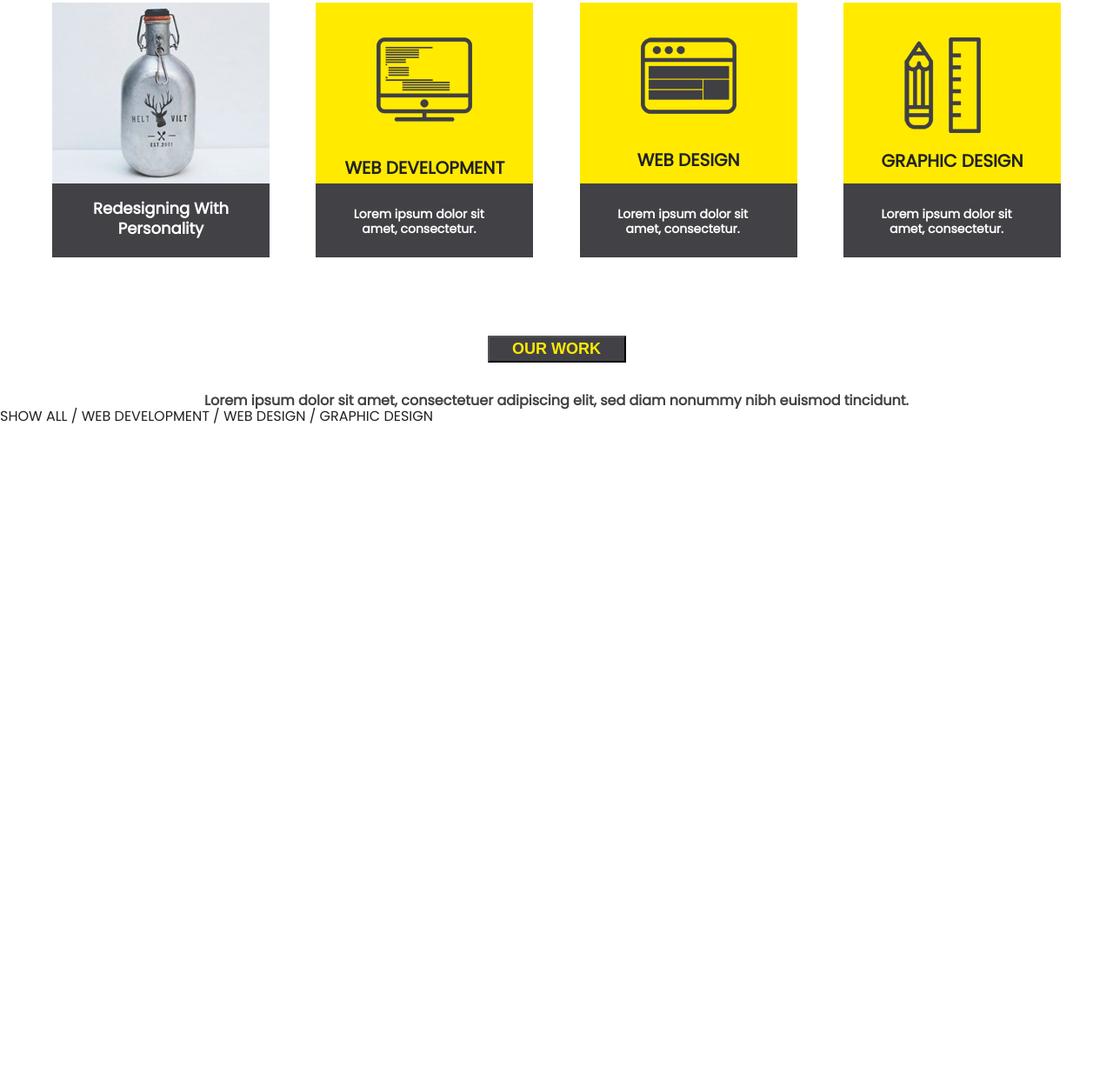
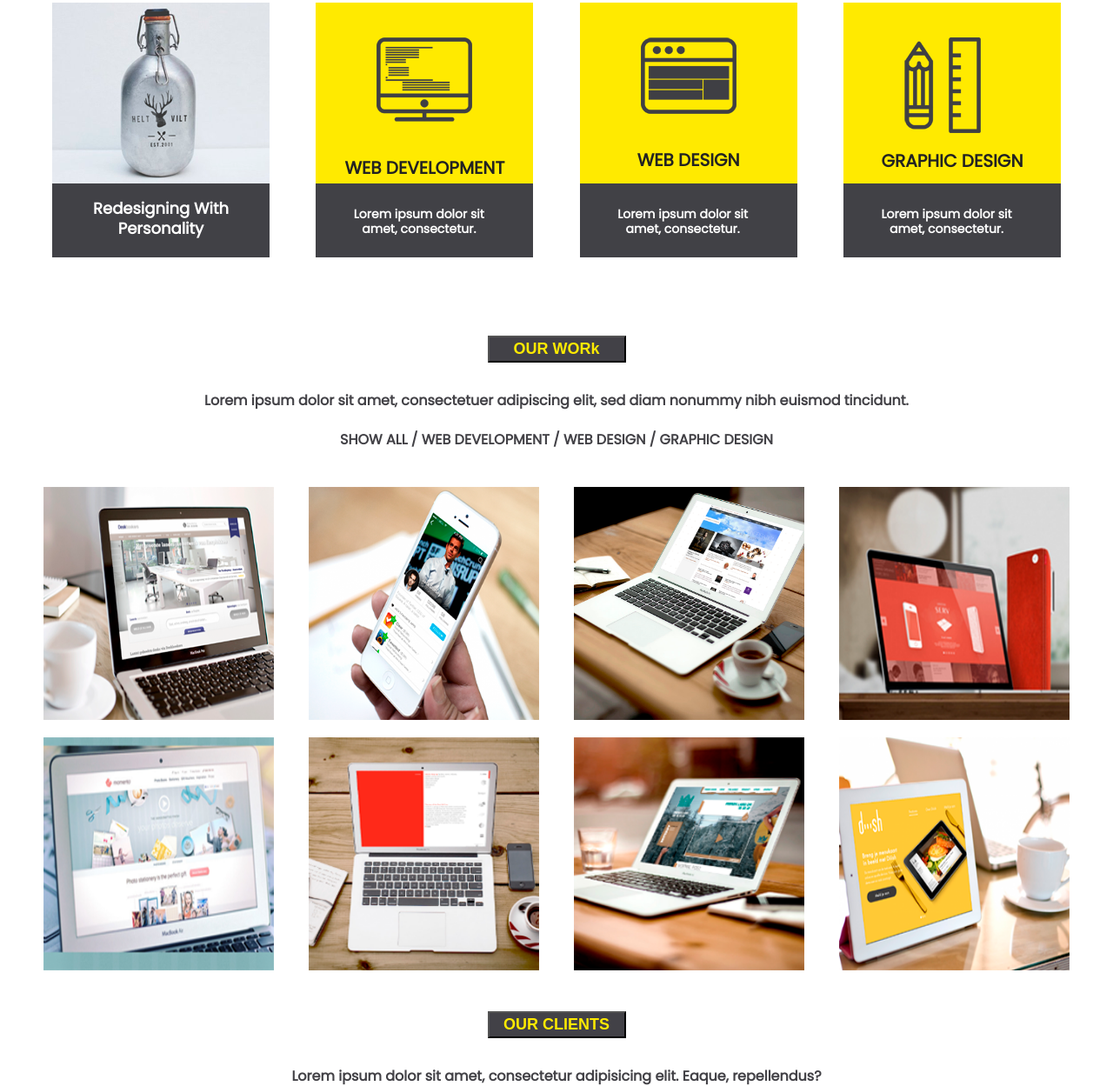
Before and after one commit to ivlievv/second_Site_HM_Progect, a plain HTML site: page index.html in a window 1280 px wide. Shown: the part 1119-2368 px from the top of the page at 87% size. Before the commit the page ends 1609 px from the top, so only its background shows below. Drawn offline with nearby package versions, Linux system fonts and the light colour scheme.

Commit message:
work commit

```diff
--- /dev/null
+++ b/assets/css/design.css
@@ -0,0 +1,53 @@
+.descriptionDesign{
+    font-size: 16px;
+    font-weight: bold;
+    line-height: 21px;
+    text-align: center;
+    color: #424146;
+    margin-top: 24px;
+    margin-bottom: 34px;
+}
+
+.workGeneralContainer{
+    max-width: 1200px;
+    margin: 0 auto;
+    display: flex;
+    justify-content: space-between;
+    flex-wrap: wrap;
+}
+
+.workGeneralContainer img{
+    width: 265px;
+    height: 268px;
+    margin: 10px 10px;
+
+}
+
+.btnClients{
+    display: flex;
+    justify-content: center;
+    margin-top: 37px;
+}
+
+.clients{
+    width: 159px;
+    height: 31px;
+    background-color: #424147;
+}
+
+.clients p{
+    font-size: 18px;
+    font-weight: bold;
+    line-height: 21px;
+    color: #ffea00;
+    text-align: center;
+}
+
+.descriptionClients{
+    margin-top: 33px;
+    color: #424146;
+    text-align: center;
+    font-size: 16px;
+    font-weight: bold;
+    line-height: 21px;
+}
--- a/assets/css/portfolio.css
+++ b/assets/css/portfolio.css
@@ -67,7 +67,7 @@
     padding: 27px 38px 30px 25px;
 }
 
-.test{
+.portfolioGeneralContainer{
     max-width: 1160px;
     margin: 0 auto;
 }
@@ -86,7 +86,6 @@
     font-size: 18px;
     font-weight: bold;
     line-height: 21px;
-    text-transform: uppercase;
     color: #ffea00;
     text-align: center;
 }
--- a/index.html
+++ b/index.html
@@ -7,6 +7,7 @@
     <link rel="stylesheet" href="assets/css/header.css">
     <link rel="stylesheet" href="assets/css/fonImage.css">
     <link rel="stylesheet" href="assets/css/portfolio.css">
+    <link rel="stylesheet" href="assets/css/design.css">
 
     <link href="https://fonts.googleapis.com/css?family=Poppins&display=swap" rel="stylesheet">
 </head>
@@ -44,7 +45,7 @@
 <section id="portfolio">
     <h4 class="portfolioText">We create quality designs.</h4>
     <p class="portfolioDescription">We specialize in Web Design / Development and Graphic Design</p>
-    <div class="test" >
+    <div class="portfolioGeneralContainer" >
     <div class="portfolioContainer">
         <div class="portfolioInnerContainer">
         <img class="imgPortfolio" src="./assets/img/bog_post_img.png" alt="">
@@ -89,12 +90,26 @@
     <button class="button"><p>OUR WORk</p></button>
     </div>
     <p class="descriptionOurWork">Lorem ipsum dolor sit amet, consectetuer adipiscing elit, sed diam nonummy nibh euismod tincidunt.</p>
-    <p>SHOW ALL / WEB DEVELOPMENT / WEB DESIGN / GRAPHIC DESIGN</p>
+    <p class="descriptionDesign">SHOW ALL / WEB DEVELOPMENT / WEB DESIGN / GRAPHIC DESIGN</p>
 </section>
-<script
-        src="https://code.jquery.com/jquery-3.4.1.min.js"
-        integrity="sha256-CSXorXvZcTkaix6Yvo6HppcZGetbYMGWSFlBw8HfCJo="
-        crossorigin="anonymous"></script>
+<section>
+    <div class="workGeneralContainer">
+        <img src="./assets/img/work/Portfolio_work_1.png" alt="">
+        <img src="./assets/img/work/Portfolio_work_2.png" alt="">
+        <img src="./assets/img/work/Portfolio_work_4.png" alt="">
+        <img src="./assets/img/work/Portfolio_work_5.png" alt="">
+        <img src="./assets/img/work/Portfolio_work_6.png" alt="">
+        <img src="./assets/img/work/Portfolio_work_11.png" alt="">
+        <img src="./assets/img/work/Portfolio_work_8.png" alt="">
+        <img src="./assets/img/work/Portfolio_work_9.png" alt="">
+    </div>
+    <div class="btnClients">
+        <button class="clients"><p>OUR CLIENTS</p></button>
+    </div>
+    <p class="descriptionClients">Lorem ipsum dolor sit amet, consectetur adipisicing elit. Eaque, repellendus?</p>
+
+</section>
+
 <script src="./assets/js/index.js"></script>
 </body>
 </html>
```
Also changed, not shown: assets/img/work/Portfolio_work_1.png (added), assets/img/work/Portfolio_work_11.png (added), assets/img/work/Portfolio_work_2.png (added), assets/img/work/Portfolio_work_4.png (added), assets/img/work/Portfolio_work_5.png (added), assets/img/work/Portfolio_work_6.png (added), assets/img/work/Portfolio_work_7.png (added), assets/img/work/Portfolio_work_8.png (added), assets/img/work/Portfolio_work_9.png (added).
